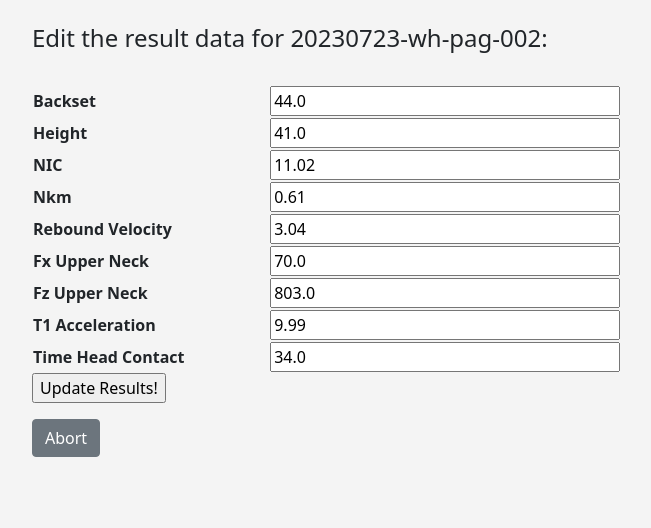
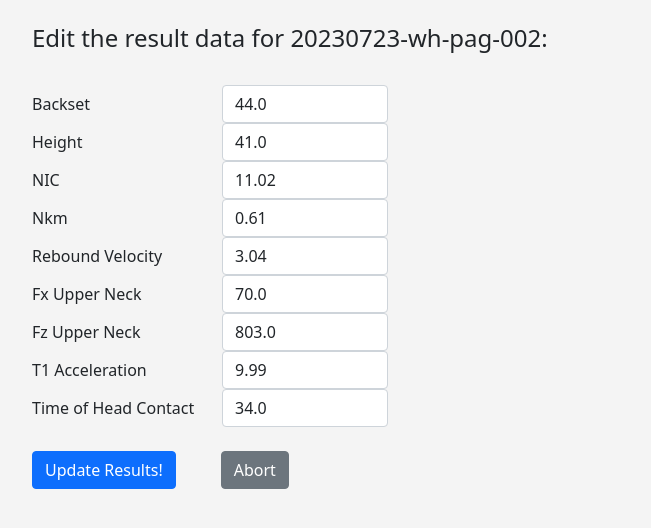
Before and after one commit to pvlasak/Whiplash_Test_Web_App, a Flask app: page /update/2 in a window 1280 px wide. Shown: the part 56-584 px from the top of the page, without its empty margins (50-701 px from the left). Run offline with Flask 3, Linux system fonts and the light colour scheme; a user stored in the database is signed in.

Commit message:
Result update form changed.

```diff
--- a/templates/result.html
+++ b/templates/result.html
@@ -39,4 +39,5 @@ table, th, td {
     {% else %}
         {% include 'result_template_high.html' %}
     {% endif %}
+    </br>
 {%endblock%}
--- a/templates/update.html
+++ b/templates/update.html
@@ -11,46 +11,69 @@
     <br>
     <form action="/update/{{update_variable.id}}" method="post">
         {{ form.hidden_tag() }}
-        <table style="width:70%">
-            <tr>
-                <th> {{form.Backset.label}} </th>
-                <td> {{ form.Backset(size=32,value=update_variable.backset) }} </td>
-            </tr>
-            <tr>
-                <th> {{form.Height.label}} </th>
-                <td> {{ form.Height(size=32,value=update_variable.height) }} </td>
-            </tr>
-            <tr>
-                <th> {{form.NIC.label}} </th>
-                <td> {{ form.NIC(size=32,value=update_variable.NIC) }} </td>
-            </tr>
-            <tr>
-                <th> {{form.Nkm.label}} </th>
-                <td> {{ form.Nkm(size=32,value=update_variable.Nkm) }} </td>
-            </tr>
-            <tr>
-                <th> {{form.rebound_velocity.label}} </th>
-                <td> {{ form.rebound_velocity(size=32,value=update_variable.rebound_velocity) }} </td>
-            </tr>
-                        <tr>
-                <th> {{form.Fx_upper_neck.label}} </th>
-                <td> {{ form.Fx_upper_neck(size=32,value=update_variable.Fx_upper_neck) }} </td>
-            </tr>
-                        <tr>
-                <th> {{form.Fz_upper_neck.label}} </th>
-                <td> {{ form.Fz_upper_neck(size=32,value=update_variable.Fz_upper_neck) }} </td>
-            </tr>
-                        <tr>
-                <th> {{form.T1_acceleration.label}} </th>
-                <td> {{ form.T1_acceleration(size=32,value=update_variable.T1_acceleration) }} </td>
-            </tr>
-            <tr>
-                <th> {{form.time_head_contact.label}} </th>
-                <td> {{ form.time_head_contact(size=32,value=update_variable.time_head_contact) }} </td>
-            </tr>
-        </table>
-        <p>{{ form.submit() }} </p>
-        <a href="{{ url_for('profile') }}" class="btn btn-secondary"> Abort </a>
+        <div class="row">
+            <label for="Backset" class="col-sm-2 col-form-label"> Backset </label>
+            <div class="col-sm-2">
+            <input type="number" step=".1" class="form-control" id="Backset" name="Backset" value="{{ update_variable.backset }}">
+            </div>
+        </div>
+        <div class="row">
+            <label for="Height" class="col-sm-2 col-form-label"> Height </label>
+            <div class="col-sm-2">
+            <input type="number" step=".1" class="form-control" id="Height" name="Height" value="{{ update_variable.height }}">
+            </div>
+        </div>
+        <div class="row">
+            <label for="NIC" class="col-sm-2 col-form-label"> NIC </label>
+            <div class="col-sm-2">
+            <input type="number" step=".01" class="form-control" id="NIC" name="NIC" value="{{ update_variable.NIC }}">
+            </div>
+        </div>
+        <div class="row">
+            <label for="Nkm" class="col-sm-2 col-form-label"> Nkm </label>
+            <div class="col-sm-2">
+            <input type="number" step=".01" class="form-control" id="Nkm" name="Nkm" value="{{ update_variable.Nkm }}">
+            </div>
+        </div>
+        <div class="row">
+            <label for="rebound_velocity" class="col-sm-2 col-form-label"> Rebound Velocity </label>
+            <div class="col-sm-2">
+            <input type="number" step=".01" class="form-control" id="rebound_velocity" name="rebound_velocity" value="{{ update_variable.rebound_velocity }}">
+            </div>
+        </div>
+        <div class="row">
+            <label for="Fx_upper_neck" class="col-sm-2 col-form-label"> Fx Upper Neck </label>
+            <div class="col-sm-2">
+            <input type="number" step=".1" class="form-control" id="Fx_upper_neck" name="Fx_upper_neck" value="{{ update_variable.Fx_upper_neck }}">
+            </div>
+        </div>
+        <div class="row">
+            <label for="Fz_upper_neck" class="col-sm-2 col-form-label"> Fz Upper Neck </label>
+            <div class="col-sm-2">
+            <input type="number" step=".1" class="form-control" id="Fz_upper_neck" name="Fz_upper_neck" value="{{ update_variable.Fz_upper_neck }}">
+            </div>
+        </div>
+        <div class="row">
+            <label for="T1_acceleration" class="col-sm-2 col-form-label"> T1 Acceleration </label>
+            <div class="col-sm-2">
+            <input type="number" step=".1" class="form-control" id="T1_acceleration" name="T1_acceleration" value="{{ update_variable.T1_acceleration }}">
+            </div>
+        </div>
+        <div class="row">
+            <label for="time_head_contact" class="col-sm-2 col-form-label"> Time of Head Contact </label>
+            <div class="col-sm-2">
+            <input type="number" step=".1" class="form-control" id="time_head_contact" name="time_head_contact" value="{{ update_variable.time_head_contact }}">
+            </div>
+        </div>
+        </br>
+        <div class="row gx-3">
+            <div class="col-2">
+                <p>{{ form.submit(class="btn btn-primary") }} </p>
+            </div>
+            <div class="col-2">
+                <a href="{{ url_for('profile') }}" class="btn btn-secondary"> Abort </a>
+            </div>
+        </div>
     </form>
 </body>
 {% endblock %}
```
Also changed, not shown: instance/whiplash_database.db.
